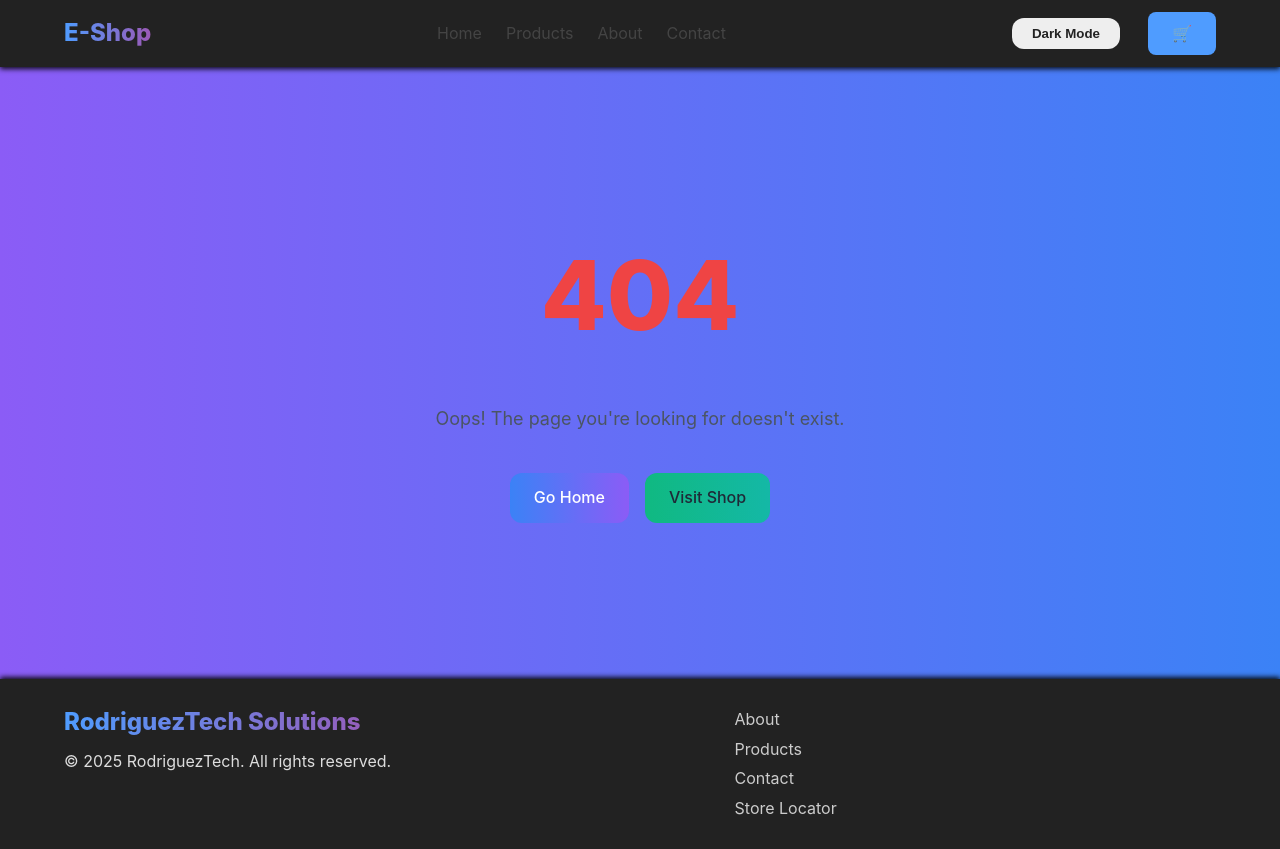
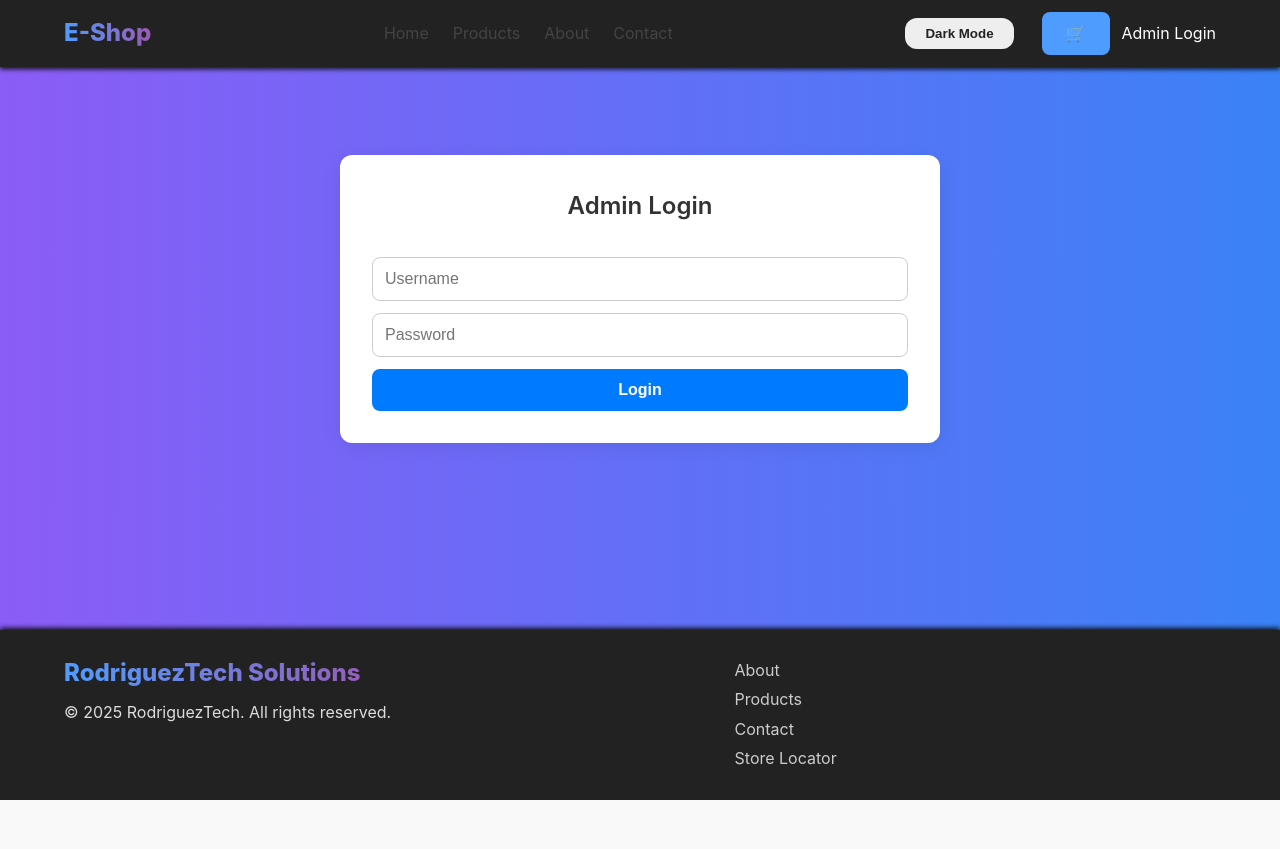
Before and after one commit to RodriguezRamiro/ecommerce_app, a React (Vite) app in the folder frontend/: page /admin/login in a window 1280 px wide. After the commit the page ends 800 px from the top, so only its background shows below. Built offline with nearby package versions, Linux system fonts and the light colour scheme.

Commit message:
Added admin login & dashboard components, styled admin pages, updated Navbar and backend routes

```diff
--- a/frontend/src/App.jsx
+++ b/frontend/src/App.jsx
@@ -18,6 +18,8 @@ import Cart from "./pages/Cart";
 import About from "./pages/About";
 import Checkout from "./pages/Checkout";
 import NotFound from "./pages/NotFound";
+import AdminLogin from "./pages/AdminLogin";
+import AdminDashboard from "./pages/AdminDashboard";
 
 // Cart Context
 import { CartProvider } from "./context/CartContext";
@@ -35,6 +37,7 @@ function App() {
             onToggleCart={() => setIsCartOpen(true)}
             darkMode={darkMode}
             setDarkMode={setDarkMode}
+            adminLink={true}            // add persistance in backend then remove
           />
 
           <main className="main-content">
@@ -42,13 +45,14 @@ function App() {
               <Route path="/" element={<Home />} />
               <Route path="/shop" element={<Shop />} />
               <Route path="/products/:id" element={<ProductDetail />} />
-              <Route path="/product/:id" element={<ProductDetail />} />
               <Route path="/cart" element={<Cart />} />
               <Route path="/about" element={<About />} />
               <Route path="/contact" element={<Contact />} />
               <Route path="/store-locator" element={<StoreLocator />} />
               <Route path="/checkout" element={<Checkout />} />
               <Route path="/confirmation" element={<Confirmation /> } />
+              <Route path="/admin/login" element={<AdminLogin />} />
+              <Route path="/admin" element={<AdminDashboard />} />
               <Route path="*" element={<NotFound />} />
             </Routes>
           </main>
@@ -56,7 +60,9 @@ function App() {
           <Footer />
 
           {/* Cart Drawer */}
-          <CartDrawer isOpen={isCartOpen} onClose={() => setIsCartOpen(false)} />
+          <CartDrawer
+          isOpen={isCartOpen}
+          onClose={() => setIsCartOpen(false)} />
         </div>
       </Router>
     </CartProvider>
--- a/frontend/src/components/Navbar.jsx
+++ b/frontend/src/components/Navbar.jsx
@@ -3,9 +3,10 @@
 import React, { useState, useEffect } from "react";
 import { Link, useLocation } from "react-router-dom";
 import { useCart } from "../context/CartContext";
+
 import "./styles/Navbar.css";
 
-export default function Navbar({ onToggleCart, darkMode, setDarkMode }) {
+export default function Navbar({ onToggleCart, darkMode, setDarkMode, adminLink }) {
   const [mobileOpen, setMobileOpen] = useState(false);
     const location = useLocation();
     const { cartCount } = useCart();
@@ -74,6 +75,11 @@ export default function Navbar({ onToggleCart, darkMode, setDarkMode }) {
             {cartCount > 0 && <span className="cart-count">{cartCount}</span>}
           </button>
 
+          {/* admin link to be removed after backend integration */}
+          {adminLink && <a href="/admin" className="admin-link">Admin Login</a>}
+
+
+
           {/* Mobile Menu Toggle */}
           <button
             className="mobile-toggle"
--- /dev/null
+++ b/frontend/src/components/styles/Admin.css
@@ -0,0 +1,23 @@
+.admin-dashboard {
+    padding: 2rem;
+    color: #fff;
+    background: #1e1e1e;
+    min-height: 100vh;
+  }
+
+  .add-product input {
+    margin: 0.3rem;
+    padding: 0.4rem;
+    border-radius: 5px;
+    border: none;
+  }
+
+  button {
+    padding: 0.5rem 1rem;
+    margin-left: 0.3rem;
+    background: #2ecc71;
+    border: none;
+    border-radius: 5px;
+    color: white;
+    cursor: pointer;
+  }
--- /dev/null
+++ b/frontend/src/pages/AdminDashboard.jsx
@@ -0,0 +1,91 @@
+// frontend/src/components/AdminDashboard.jsx
+
+import React, { useState, useEffect } from "react";
+import { useNavigate } from "react-router-dom";
+import "./styles/Admin.css";
+
+const AdminDashboard = () => {
+    const [products, setProducts] = useState([]);
+    const [newProduct, setNewProduct] = useState({
+        name: "",
+        price: "",
+        image: "",
+    })
+    const navigate = useNavigate();
+
+    useEffect(() => {
+      const token = localStorage.getItem("adminToken");
+      if(!token) {
+        navigate("/admin/login");
+        return;
+      }
+
+        const storedProducts = JSON.parse(localStorage.getItem("products")) || [];
+        setProducts(storedProducts);
+    }, [navigate]);
+
+    const saveProducts = (updated) => {
+        setProducts(updated);
+        localStorage.setItem("products", JSON.stringify(updated));
+    };
+
+    const handleAdd = () => {
+        if (!newProduct.name || !newProduct.price) return;
+        const updated = [...products, { id: Date.now(), ...newProduct }];
+        saveProducts(updated);
+        setNewProduct({ name: "", price: "", image: "" });
+    };
+
+    const handleDelete = (id) => {
+        const updated = products.filter((p) => p.id !== id);
+        saveProducts(updated);
+    };
+
+    const handleLogout = () => {
+      localStorage.removeItem("adminToken");
+      navigate("/");
+    };
+
+
+    return (
+        <div className="admin-dashboard">
+          <h1>Admin Dashboard</h1>
+
+          {/* Add Product Form */}
+          <div className="add-product">
+            <input
+              placeholder="Name"
+              value={newProduct.name}
+              onChange={(e) => setNewProduct({ ...newProduct, name: e.target.value })}
+            />
+            <input
+              placeholder="Price"
+              type="number"
+              value={newProduct.price}
+              onChange={(e) => setNewProduct({ ...newProduct, price: e.target.value })}
+            />
+            <input
+              placeholder="Image URL"
+              value={newProduct.image}
+              onChange={(e) => setNewProduct({ ...newProduct, image: e.target.value })}
+            />
+            <button onClick={handleAdd}>Add Product</button>
+          </div>
+
+          {/* Product List */}
+          <ul>
+            {products.map((p) => (
+              <li key={p.id}>
+                <img src={p.image} alt={p.name} width="50" />
+                <span>{p.name}</span> – ${p.price}
+                <button onClick={() => handleDelete(p.id)}>Delete</button>
+              </li>
+            ))}
+          </ul>
+
+          <button onClick={handleLogout}>Logout</button>
+        </div>
+      );
+    };
+
+    export default AdminDashboard;
--- /dev/null
+++ b/frontend/src/pages/AdminLogin.jsx
@@ -0,0 +1,58 @@
+// frontend/src/pages/AdminLogin.jsx
+
+import { useState } from "react";
+import { useNavigate } from "react-router-dom";
+import "./styles/Admin.css";
+
+export default function AdminLogin() {
+  const [username, setUsername] = useState("");
+  const [password, setPassword] = useState("");
+  const [error, setError] = useState("");
+  const navigate = useNavigate();
+
+  const handleLogin = async (e) => {
+    e.preventDefault();
+    setError("");
+
+    try {
+      const res = await fetch("/api/admin/login", {
+        method: "POST",
+        headers: { "Content-Type": "application/json" },
+        body: JSON.stringify({ username, password }),
+      });
+
+      const data = await res.json();
+
+      if (res.ok) {
+        localStorage.setItem("adminToken", data.token);
+        navigate("/admin/dashboard");
+      } else {
+        setError(data.error || "Invalid credentials");
+      }
+    } catch (err) {
+      setError("Something went wrong. Try again.");
+    }
+  };
+
+  return (
+    <div className="admin-login">
+      <h2>Admin Login</h2>
+      <form onSubmit={handleLogin}>
+        <input
+          type="text"
+          placeholder="Username"
+          value={username}
+          onChange={(e) => setUsername(e.target.value)}
+        />
+        <input
+          type="password"
+          placeholder="Password"
+          value={password}
+          onChange={(e) => setPassword(e.target.value)}
+        />
+        <button type="submit">Login</button>
+      </form>
+      {error && <p className="error-msg">{error}</p>}
+    </div>
+  );
+}
--- /dev/null
+++ b/frontend/src/pages/styles/Admin.css
@@ -0,0 +1,137 @@
+/* frontend/src/pages/styles/admin.css */
+
+/* Global Admin Styles */
+.admin-login,
+.admin-dashboard {
+  max-width: 600px;
+  margin: 4rem auto;
+  padding: 2rem;
+  background: var(--card-bg, #fff);
+  color: var(--text-color, #333);
+  border-radius: 12px;
+  box-shadow: 0 4px 20px rgba(0, 0, 0, 0.08);
+  display: flex;
+  flex-direction: column;
+  gap: 1rem;
+  transition: all 0.3s ease;
+}
+
+.admin-login h2,
+.admin-dashboard h1 {
+  text-align: center;
+  margin-bottom: 1rem;
+  font-weight: 600;
+}
+
+.admin-login form,
+.add-product {
+  display: flex;
+  flex-direction: column;
+  gap: 0.75rem;
+}
+
+.admin-login input,
+.add-product input {
+  padding: 0.75rem;
+  font-size: 1rem;
+  border: 1px solid #ccc;
+  border-radius: 8px;
+  outline: none;
+  transition: border 0.2s ease;
+}
+
+.admin-login input:focus,
+.add-product input:focus {
+  border-color: #007bff;
+}
+
+.admin-login button,
+.add-product button,
+.admin-dashboard button {
+  background: #007bff;
+  color: white;
+  padding: 0.75rem;
+  font-size: 1rem;
+  border: none;
+  border-radius: 8px;
+  cursor: pointer;
+  transition: background 0.2s ease;
+}
+
+.admin-login button:hover,
+.add-product button:hover,
+.admin-dashboard button:hover {
+  background: #0056b3;
+}
+
+.error-msg {
+    color: #ff4444;
+    text-align: center;
+    font-size: 0.9rem;
+  }
+
+  .admin-dashboard ul {
+    list-style: none;
+    padding: 0;
+    margin-top: 1rem;
+  }
+
+  .admin-dashboard li {
+    display: flex;
+    align-items: center;
+    justify-content: space-between;
+    background: #f9f9f9;
+    padding: 0.75rem 1rem;
+    border-radius: 8px;
+    margin-bottom: 0.5rem;
+    transition: background 0.2s ease;
+  }
+
+  .admin-dashboard li:hover {
+    background: #f0f0f0;
+  }
+
+
+  .admin-dashboard img {
+    border-radius: 4px;
+    margin-right: 0.5rem;
+  }
+
+  .admin-dashboard span {
+    flex-grow: 1;
+    margin-left: 0.5rem;
+  }
+
+  .admin-dashboard .logout-btn {
+    background: #ff4444;
+    margin-top: 1rem;
+  }
+
+  .admin-dashboard .logout-btn:hover {
+    background: #cc0000;
+  }
+
+  /* 🌗 Optional Dark Mode Support */
+  .dark .admin-login,
+  .dark .admin-dashboard {
+    background: #222;
+    color: #eee;
+  }
+
+  .dark .admin-dashboard li {
+    background: #2f2f2f;
+  }
+
+  .dark .admin-dashboard li:hover {
+    background: #3a3a3a;
+  }
+
+  .dark input {
+    background: #333;
+    color: #eee;
+    border-color: #555;
+  }
+
+  .dark input:focus {
+    border-color: #66aaff;
+  }
```
Also changed, not shown: 2 other files (tests, documents, lock files or other folders).
